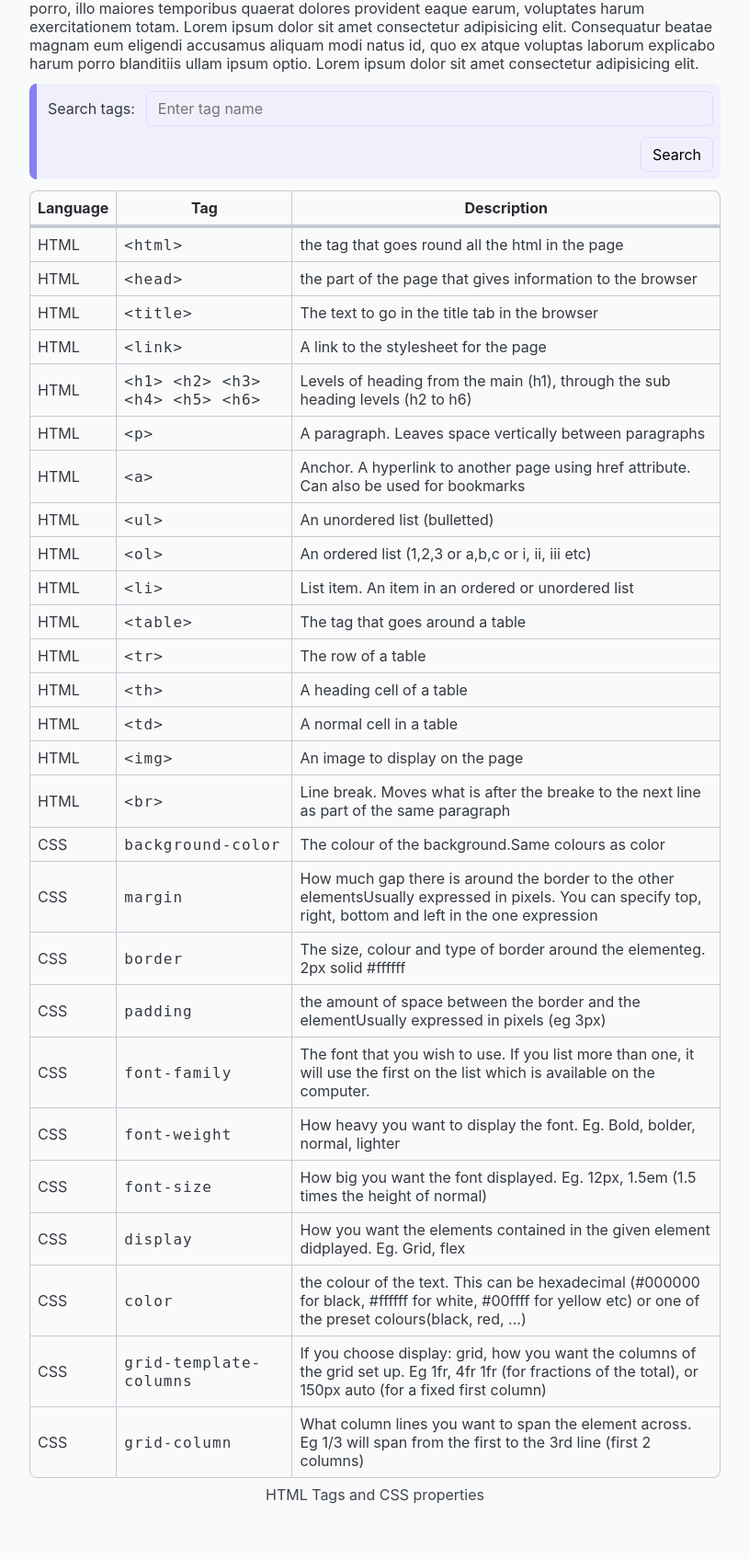
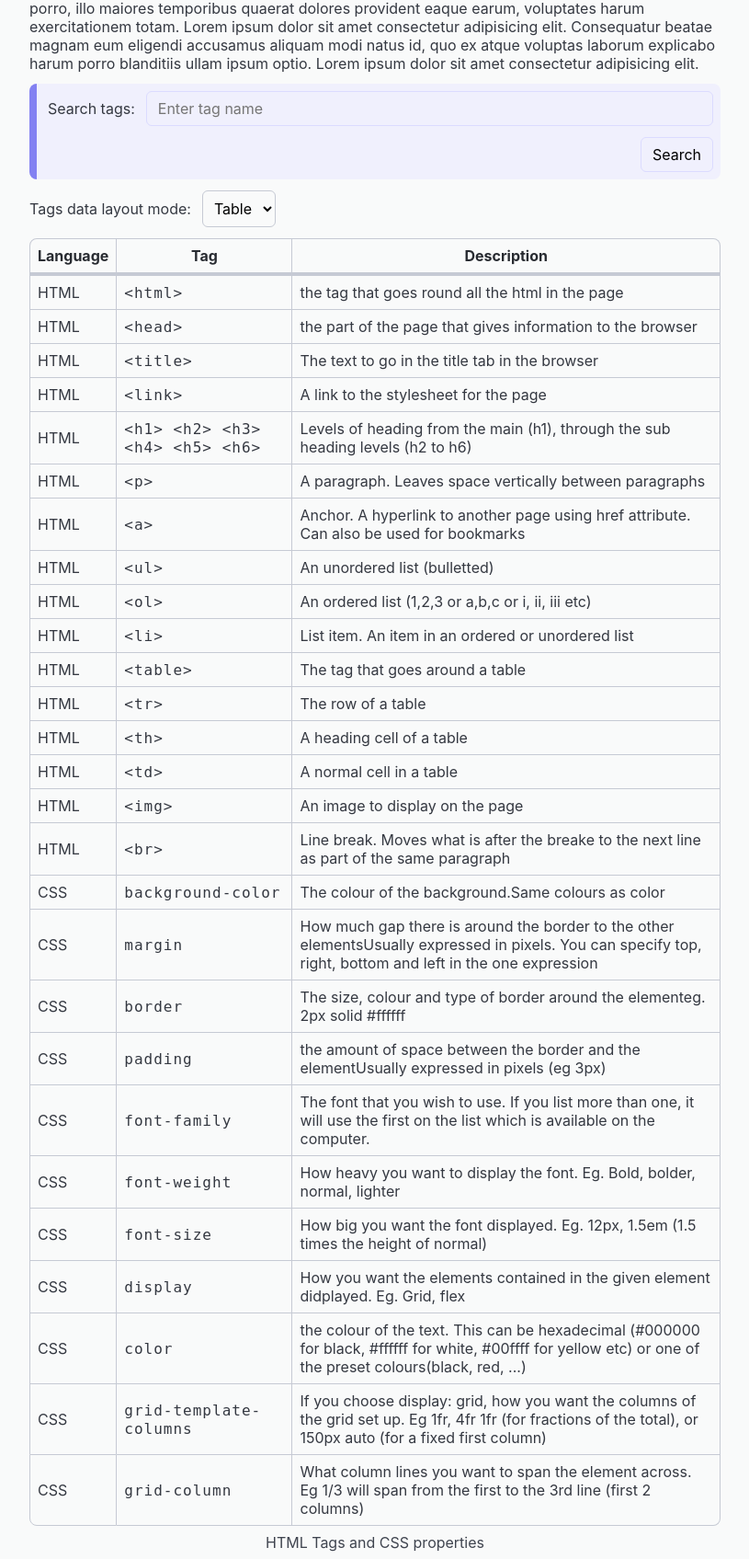
Before and after one commit to zadeviggers/12dts, a Flask app: page /html-tags in a window 1280 px wide. Shown: the part 237-1932 px from the top of the page at 92% size, without its empty margins (232-1047 px from the left). Before the commit the page ends 1872 px from the top, so only its background shows below. Run offline with Flask 2, Linux system fonts and the light colour scheme; data comes from the database, SQL or seed files in the repository.

Commit message:
grid layout
Signed-off-by: Zade Viggers <zade.viggers@gmail.com>

```diff
--- a/databases/starter-flask-stuff/static/cool-styles.css
+++ b/databases/starter-flask-stuff/static/cool-styles.css
@@ -320,7 +320,8 @@ main {
 	padding-top: var(--size-md);
 }
 
-main > * + * {
+main > * + *,
+section > * + * {
 	margin-top: var(--size-md);
 }
 
@@ -487,6 +488,39 @@ tr:last-child td:last-child {
 	}
 }
 
+/* Card grid */
+
+.card-grid {
+	display: grid;
+	grid-template-columns: repeat(auto-fit, minmax(300px, 1fr));
+	gap: var(--size-md);
+}
+
+.card-grid .card {
+	width: 1fr;
+}
+
+.card {
+	padding: var(--size-md);
+	border-radius: var(--rounded-md);
+	border: 1px solid var(--neuteral-300);
+}
+
+.card .card-header {
+	display: flex;
+	gap: var(--size-sm);
+	flex-direction: row-reverse;
+	justify-content: flex-end;
+}
+
+.card .card-heading {
+	color: var(--neuteral-400);
+}
+
+.card .card-subheading {
+	color: var(--primary-400);
+}
+
 /* Form elements */
 form {
 	padding: var(--size-sm);
@@ -542,6 +576,17 @@ input[type="search"]:focus {
 	border-color: var(--primary-400);
 }
 
+select {
+	padding: var(--size-sm);
+	border-radius: var(--rounded-sm);
+	background-color: transparent;
+	border: 1px solid var(--neuteral-300);
+}
+
+select:hover {
+	border-color: var(--neuteral-400);
+}
+
 @media screen and (prefers-color-scheme: dark) {
 	form {
 		background-color: var(--neuteral-800);
--- /dev/null
+++ b/databases/starter-flask-stuff/static/tag-data-script.js
@@ -0,0 +1,65 @@
+const wrapper = document.getElementById("tags-data-wrapper");
+const changeLayoutDropdown = document.getElementById("change-layout-dropdown");
+let currentLayout = "table";
+
+changeLayoutDropdown.addEventListener("change", (event) => {
+	const layout = event.target.value;
+	if (layout === "table" && currentLayout !== "table") {
+		console.info("Rendering table layout");
+		currentLayout = "table";
+		wrapper.innerHTML = renderTagsDataTable(tagsData);
+	} else if (layout === "grid" && currentLayout !== "grid") {
+		console.info("Rendering grid layout");
+		currentLayout = "grid";
+		wrapper.innerHTML = renderTagsDataGrid(tagsData);
+	}
+});
+
+function renderTagsDataTable(tags) {
+	return `<table>
+    <caption>HTML Tags and CSS properties</caption>
+    <thead>
+        <tr>
+            <th>Language</th>
+            <th>Tag</th>
+            <th>Description</th>
+        </tr>
+    </thead>
+    <tbody>
+        ${tags
+			.map(
+				(tag) => `<tr>
+                <td>
+                    <p>${tag.type}</p>
+                </td>
+                <td>
+                    <code>
+                        ${tag.tag}
+                    </code>
+                </td>
+                <td>
+                    <p>${tag.description}</p>
+                </td>
+            </tr>`
+			)
+			.join("\n")}
+    </tbody>
+</table>`;
+}
+
+function renderTagsDataGrid(tags) {
+	return `<div class="card-grid">
+    ${tags
+		.map(
+			(tag) =>
+				`<div class="card">
+                    <div class="card-header">
+                        <strong class="card-heading">${tag.tag}</strong>
+                        <span class="card-subheading">${tag.type}</span>
+                    </div>
+                    <p class="card-body">${tag.description}</p>
+                </div>`
+		)
+		.join("\n")}
+    </grid>`;
+}
--- a/databases/starter-flask-stuff/templates/html-tags.jinja
+++ b/databases/starter-flask-stuff/templates/html-tags.jinja
@@ -17,6 +17,7 @@
         atque voluptas laborum explicabo harum porro blanditiis ullam ipsum optio. Lorem
         ipsum dolor sit amet consectetur adipisicing elit.
     </p>
+    <section>
         <form action="/html-tags" method="get">
             <label for="tag-searhbox">
                 Search tags:
@@ -32,6 +33,18 @@
             </div>
         </form>
         {% if tags|length > 0 %}
+            <label for="change-layout-dropdown">
+                Tags data layout mode:
+                <select name="change-layout-dropdown" id="change-layout-dropdown">
+                    <option value="table">
+                        Table
+                    </option>
+                    <option value="grid">
+                        Grid
+                    </option>
+                </select>
+            </label>
+            <div id="tags-data-wrapper">
                 <table>
                     <caption>HTML Tags and CSS properties</caption>
                     <thead>
@@ -55,17 +68,15 @@
                                 <td>
                                     <p>{{ tag.description }}</p>
                                 </td>
-                        {#
-                        <td>
-                            <a href="{{ url_for('tags.edit', id=tag.id) }}">Edit</a>
-                            <a href="{{ url_for('tags.delete', id=tag.id) }}">Delete</a>
-                        </td>
-                        #}
                             </tr>
                         {% endfor %}
                     </tbody>
                 </table>
+            </div>
+            <script>const tagsData = {{ tags }};</script>
+            <script src="/static/tag-data-script.js"></script>
         {% else %}
             <p>No tags found for search query.</p>
         {% endif %}
+    </section>
 {% endblock %}
```
Lines whose indentation alone changed are shown as unchanged.
